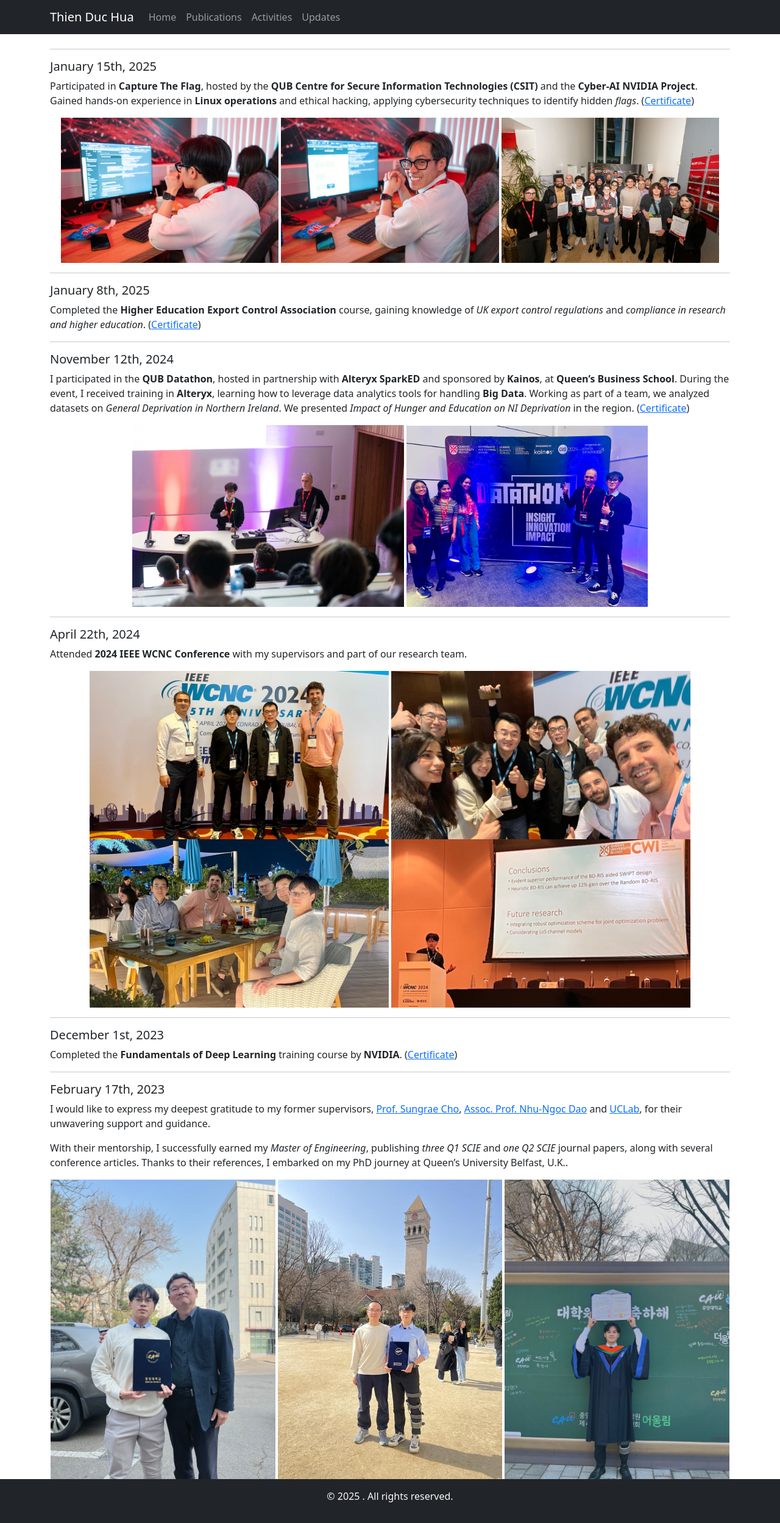
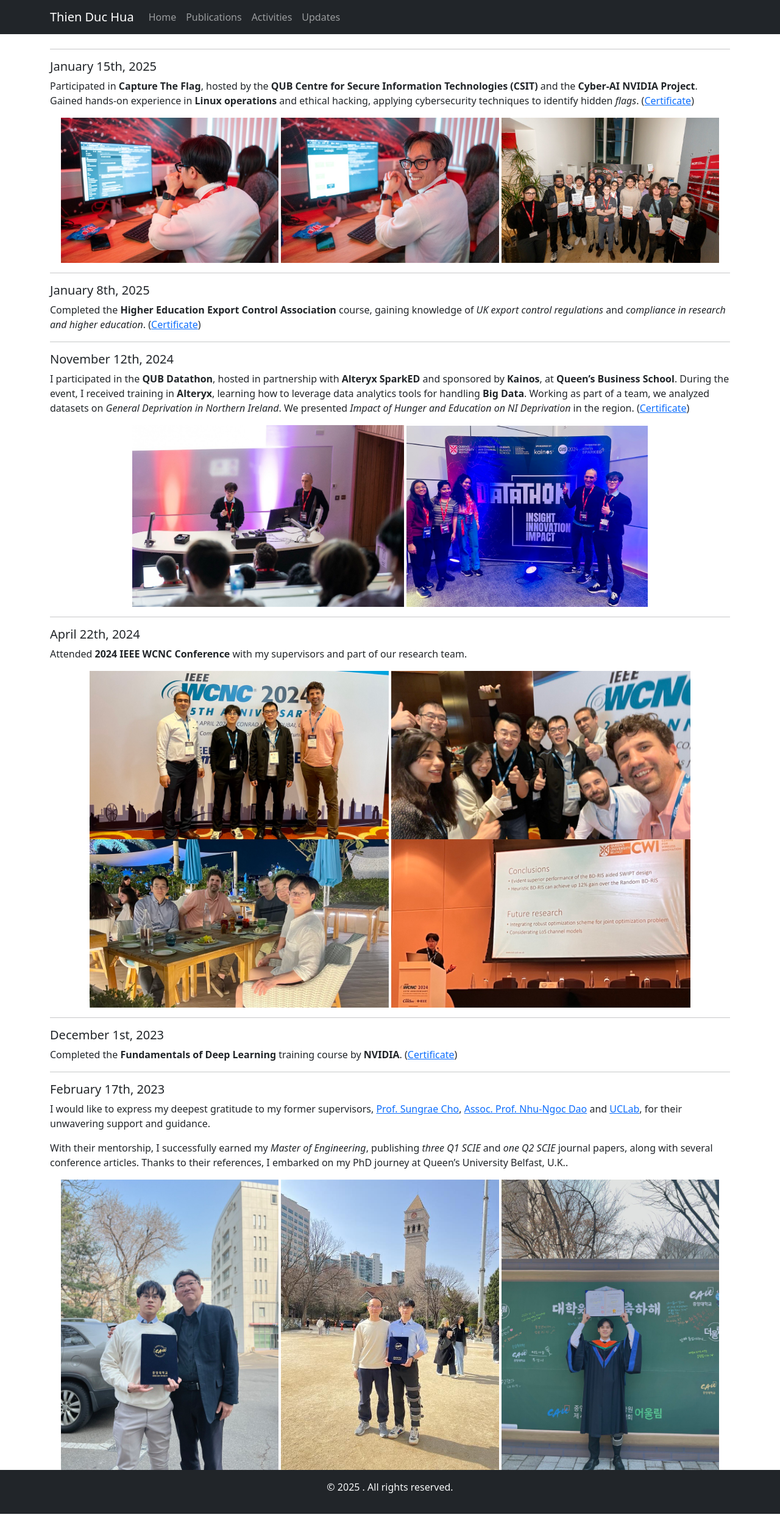
Before and after one commit to thienduchua/thienduchua.github.io, a Jekyll site: the page built from updates.md, in a window 1280 px wide. Shown: the whole page at 61% size. Built offline with Jekyll 4.4.1, drawn with Linux system fonts in a browser that asks for light colours.

Commit message:
Update updates.md

```diff
--- a/updates.md
+++ b/updates.md
@@ -55,7 +55,7 @@ I would like to express my deepest gratitude to my former supervisors, [Prof. Su
 
 With their mentorship, I successfully earned my *Master of Engineering*, publishing *three Q1 SCIE* and *one Q2 SCIE* journal papers, along with several conference articles. Thanks to their references, I embarked on my PhD journey at Queen’s University Belfast, U.K..
 <div align="center">
-    <img src="/assets/cau23_1.jpg" alt="1" width="33%">
-    <img src="/assets/cau23_2.jpg" alt="2a" width="33%">
-    <img src="/assets/cau23_3.jpg" alt="1" width="33%">
+    <img src="/assets/cau23_1.jpg" alt="1" width="32%">
+    <img src="/assets/cau23_2.jpg" alt="2a" width="32%">
+    <img src="/assets/cau23_3.jpg" alt="1" width="32%">
 </div>
```
